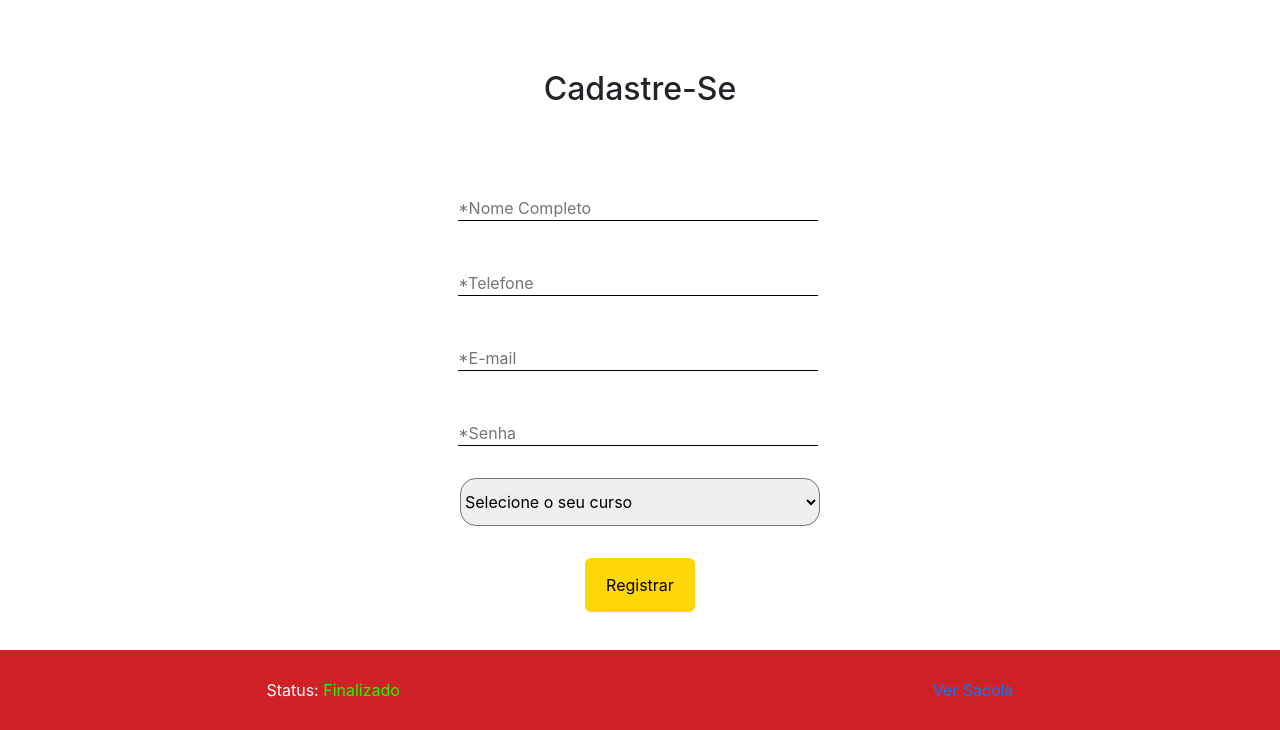
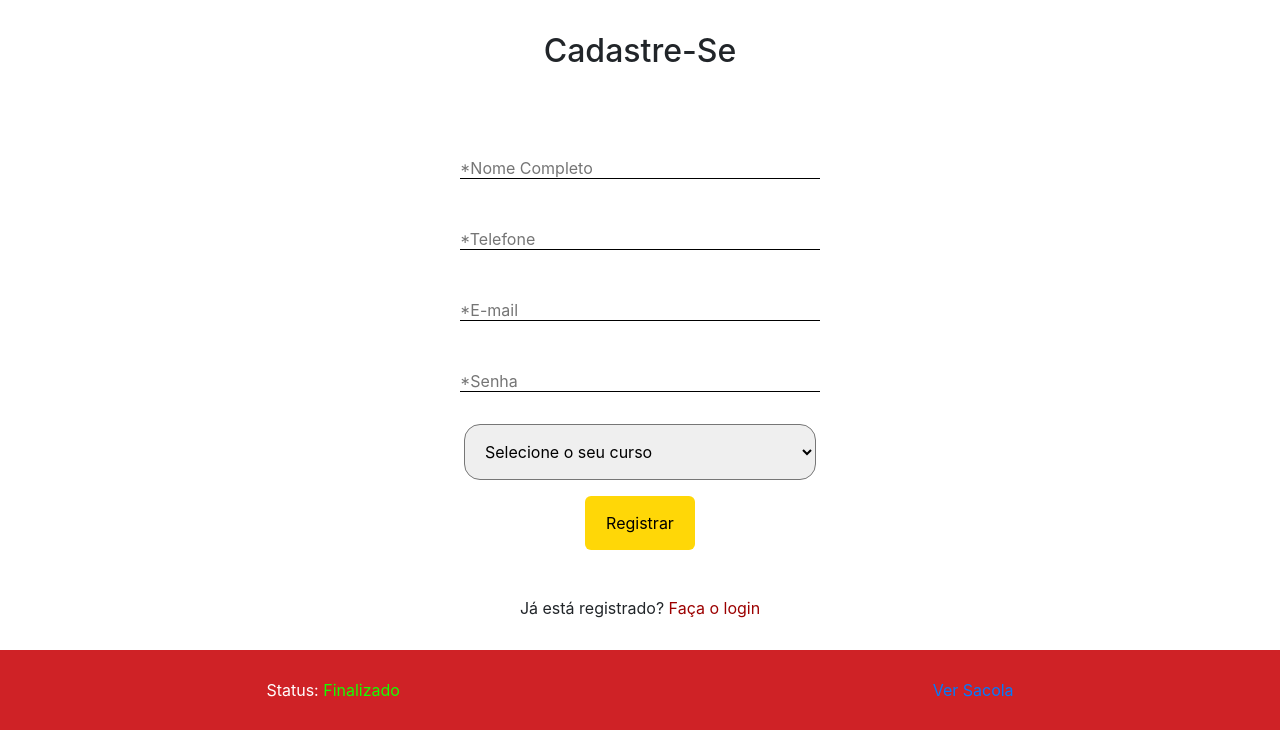
Before and after one commit to GuilhermeLourenc0/Cantina-Virtual--NKTcompany, a Flask app: page /cadastro in a window 1280 px wide. Shown: the part 70-800 px from the top of the page. Run offline with Flask 3, Linux system fonts and the light colour scheme; data comes from the database, SQL or seed files in the repository; some libraries are stand-ins or nearby versions.

Commit message:
cadastro reformado

```diff
--- a/Projeto TCC/static/styles/cadastro.css
+++ b/Projeto TCC/static/styles/cadastro.css
@@ -4,8 +4,10 @@
     padding: 0;
 }
 
-h2{
-    margin-top: 70px;
+.titulo{
+    margin-top: 2rem;
+    display: flex;
+    justify-content: center;
 }
 
 .container-principal{
@@ -21,7 +23,8 @@ form{
 }
 
 form input{
-    width: 360px;
+    width: 22.5rem;
+    height: 2rem;
     border: none;
     border-bottom: 1px solid black;
     margin-top: 50px;
@@ -47,6 +50,13 @@ form input{
 form input:focus{
     outline: none;
 }
+.formulario form{
+    width: 30rem;
+    height: 30rem;
+    display: flex;
+    align-items: center;
+    flex-direction: column;
+}
 
 .select{
     margin-top: 2rem;
@@ -54,12 +64,12 @@ form input:focus{
     flex-direction: column;
     align-items: center;
     justify-content: center;
-    gap: 2rem;
+    gap: 1rem;
 }
 
 .select select{
-    width: 22.5rem;
-    height: 3rem;
+    width: 22rem;
+    padding: 1rem;
     border-radius: 1rem;
 }
 
--- a/Projeto TCC/templates/cadastrar.html
+++ b/Projeto TCC/templates/cadastrar.html
@@ -3,7 +3,11 @@
 <link rel="stylesheet" href="../static/styles/cadastro.css">
 <body>
     <section class="container-principal">
+
+    <div class="titulo">
         <h2>Cadastre-Se</h2>
+    </div>
+
         <div class="formulario">
 
             <form action="" method="post">
@@ -22,7 +26,7 @@
 
                 <button type="submit">Registrar</button>
 
-                <h4>Já está registrado? <a href="/logar" class="login-btn">Faça o login</a></h2>
+                <p>Já está registrado? <a href="/logar" class="login-btn">Faça o login</a></p>
 
                 </div>
 
```
